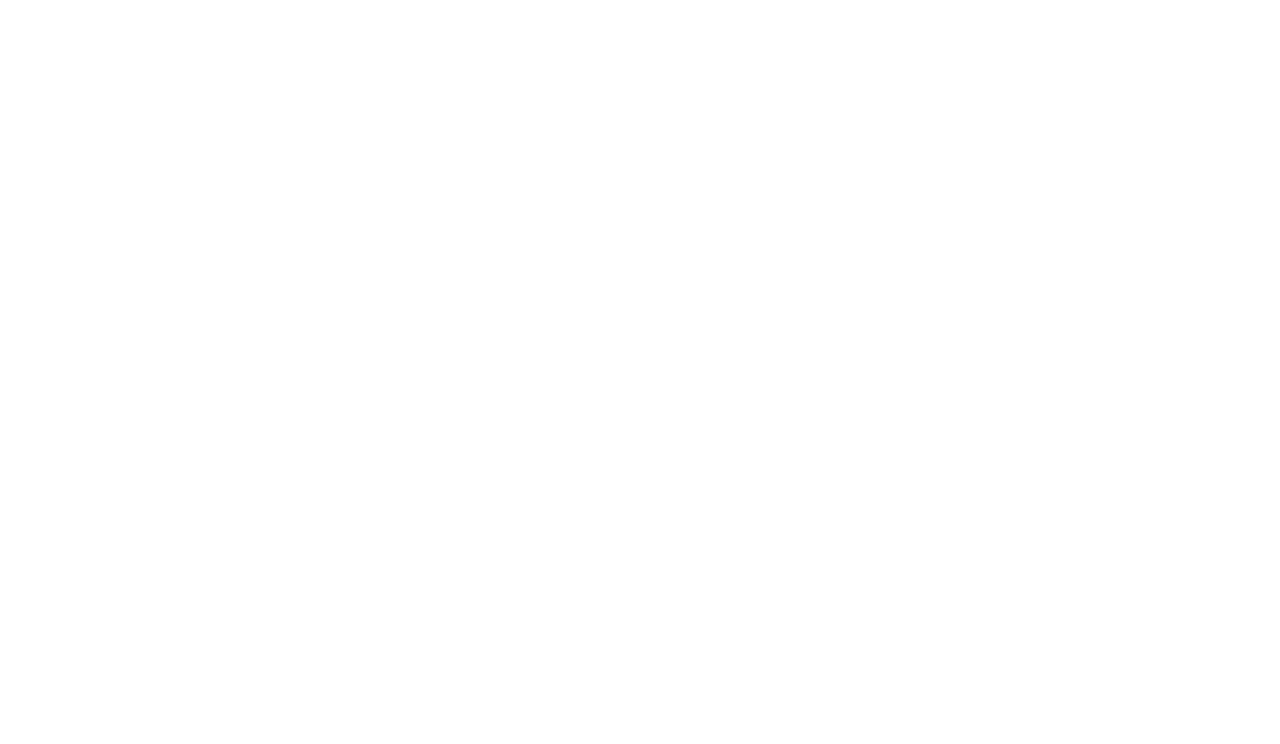
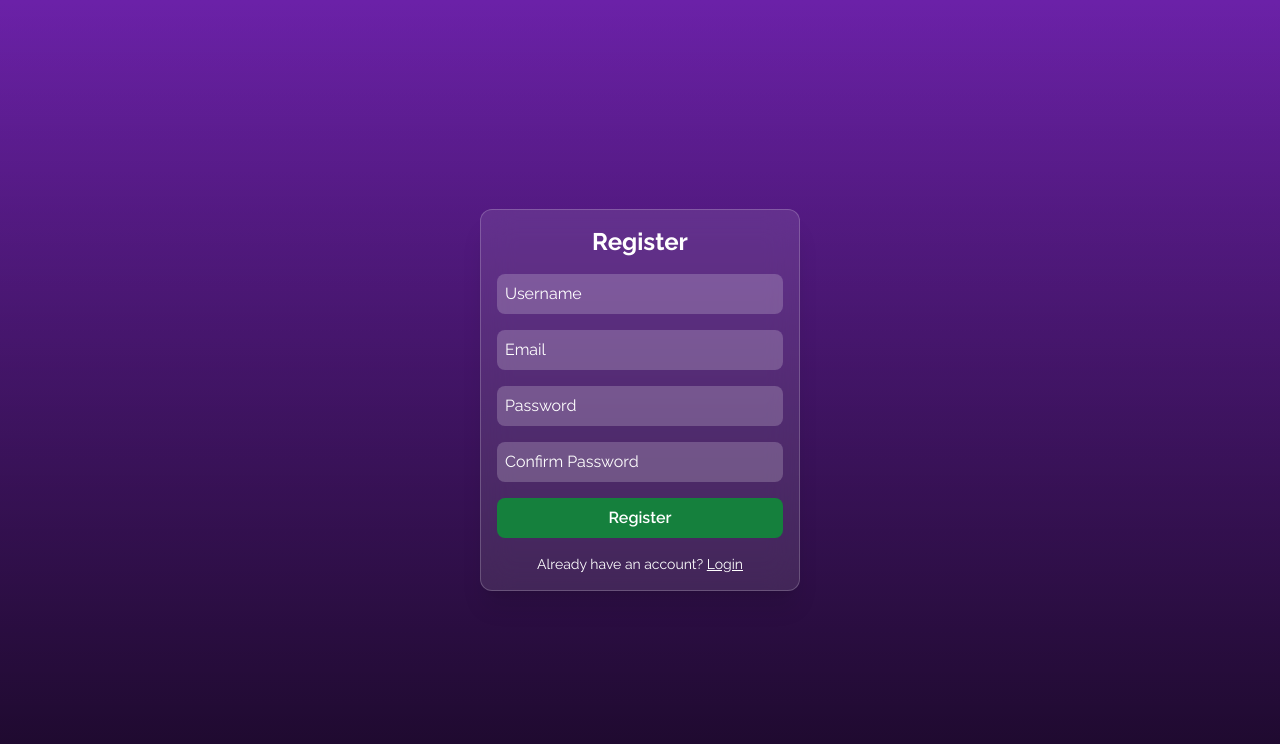
Before and after one commit to benlahsar/bio-et-bien-etre, a React (Vite) app: page /register in a window 1280 px wide. Before the commit this address had no page. Shown: the top 744 px of the page. Built offline with nearby package versions, Linux system fonts and the light colour scheme.

Commit message:
link auth with backend

```diff
--- a/package.json
+++ b/package.json
@@ -4,13 +4,14 @@
   "version": "0.0.0",
   "type": "module",
   "scripts": {
-    "dev": "vite",
+    "dev": "vite --port=3000",
     "build": "vite build",
     "lint": "eslint .",
     "preview": "vite preview"
   },
   "dependencies": {
     "@radix-ui/react-slot": "^1.1.0",
+    "axios": "^1.7.7",
     "class-variance-authority": "^0.7.0",
     "clsx": "^2.1.1",
     "lucide-react": "^0.454.0",
--- a/src/App.jsx
+++ b/src/App.jsx
@@ -3,6 +3,8 @@
 import MyAccount from './pages/MyAccount';
 import MyFavourites from './pages/MyFavourites';
 import MyCart from './pages/MyCart';
+import Login from './pages/Login';
+import Register from './pages/Register';
 
 function App() {
   return (
@@ -12,6 +14,8 @@
         <Route path="/account" element={<MyAccount />} />
         <Route path="/favorite" element={<MyFavourites />} />
         <Route path="/cart" element={<MyCart />} />
+        <Route path="/login" element={<Login />} />
+        <Route path="/register" element={<Register />} />
       </Routes>
     </Router>
   );
--- a/src/Login.jsx
+++ /dev/null
@@ -1,61 +0,0 @@
-import React from 'react';
-import bgImage from './assets/bg.png';
-
-function Login() {
-    return (
-        <div className="min-h-screen flex justify-center items-center relative bg-gradient-to-b from-purple-800 to-purple-900">
-            {/* Background Image */}
-            <div
-                className="absolute inset-0 bg-no-repeat bg-cover bg-center"
-                style={{ backgroundImage: `url(${bgImage})` }}
-            ></div>
-
-            {/* Overlay Gradient */}
-            <div className="absolute inset-0 bg-gradient-to-b from-transparent to-black opacity-70"></div>
-
-            {/* Login Card */}
-            <div className="relative z-10 bg-white bg-opacity-10 rounded-xl shadow-xl p-4 max-w-xs w-full backdrop-blur-lg border border-white border-opacity-20">
-                <h2 className="text-center text-2xl font-bold text-white mb-4">Login</h2>
-                <form>
-                    <div className="mb-4 relative">
-                        <input
-                            className="w-full p-2 rounded-lg bg-white bg-opacity-20 text-white placeholder-white focus:outline-none focus:ring-2 focus:ring-green-800"
-                            type="text"
-                            id="username"
-                            placeholder="Username"
-                        />
-                        <i className="absolute right-3 top-2 text-white font-normal not-italic">👤</i>
-                    </div>
-                    <div className="mb-4 relative">
-                        <input
-                            className="w-full p-2 rounded-lg bg-white bg-opacity-20 text-white placeholder-white focus:outline-none focus:ring-2 focus:ring-green-800"
-                            type="password"
-                            id="password"
-                            placeholder="Password"
-                        />
-                        <i className="absolute right-3 top-2 text-white font-normal not-italic">🔒</i>
-                    </div>
-                    <div className="flex justify-between items-center text-white text-sm mb-4">
-                        <label className="flex items-center">
-                            <input type="checkbox" className="mr-2" />
-                            Remember me
-                        </label>
-                        <a href="#" className="hover:underline hover:bg-green-90">Forgot password?</a>
-                    </div>
-                    <button
-                        type="submit"
-                        className="w-full bg-green-700 hover:bg-green-900 text-white p-2 rounded-lg font-semibold transition"
-                    >
-                        Login
-                    </button>
-                </form>
-                <p className="text-center text-white text-sm mt-4">
-                    Don't have an account? <a href="/register" className="underline hover:bg-green-900">Register</a>
-                </p>
-
-            </div>
-        </div>
-    );
-}
-
-export default Login;
--- /dev/null
+++ b/src/api/auth.js
@@ -0,0 +1,13 @@
+import axios from "axios";
+
+const api = axios.create({
+  baseURL: "http://localhost:8000",
+  withXSRFToken: true,
+  withCredentials: true,
+});
+
+export const getCSRFToken = () => {
+  return api.get("/sanctum/csrf-cookie");
+};
+
+export default api;
--- /dev/null
+++ b/src/pages/Login.jsx
@@ -0,0 +1,92 @@
+import React, { useState } from "react";
+import api from "../api/auth";
+// import bgImage from "./assets/bg.png";
+
+function Login() {
+  const [email, setEmail] = useState("");
+  const [password, setPassword] = useState("");
+
+  const login = async (e) => {
+    e.preventDefault();
+    try {
+      const response = await api.post("/login", {
+        email,
+        password,
+      });
+      console.log(response);
+    } catch (error) {
+      console.error(error);
+    }
+  };
+
+  return (
+    <div className="min-h-screen flex justify-center items-center relative bg-gradient-to-b from-purple-800 to-purple-900">
+      {/* Background Image */}
+      <div
+        className="absolute inset-0 bg-no-repeat bg-cover bg-center"
+        // style={{ backgroundImage: `url(${bgImage})` }}
+      ></div>
+
+      {/* Overlay Gradient */}
+      <div className="absolute inset-0 bg-gradient-to-b from-transparent to-black opacity-70"></div>
+
+      {/* Login Card */}
+      <div className="relative z-10 bg-white bg-opacity-10 rounded-xl shadow-xl p-4 max-w-xs w-full backdrop-blur-lg border border-white border-opacity-20">
+        <h2 className="text-center text-2xl font-bold text-white mb-4">
+          Login
+        </h2>
+        <form onSubmit={login}>
+          <div className="mb-4 relative">
+            <input
+              className="w-full p-2 rounded-lg bg-white bg-opacity-20 text-white placeholder-white focus:outline-none focus:ring-2 focus:ring-green-800"
+              type="text"
+              id="email"
+              placeholder="Email"
+              value={email}
+              onChange={(e) => setEmail(e.target.value)}
+            />
+            <i className="absolute right-3 top-2 text-white font-normal not-italic">
+              👤
+            </i>
+          </div>
+          <div className="mb-4 relative">
+            <input
+              className="w-full p-2 rounded-lg bg-white bg-opacity-20 text-white placeholder-white focus:outline-none focus:ring-2 focus:ring-green-800"
+              type="password"
+              id="password"
+              placeholder="Password"
+              value={password}
+              onChange={(e) => setPassword(e.target.value)}
+            />
+            <i className="absolute right-3 top-2 text-white font-normal not-italic">
+              🔒
+            </i>
+          </div>
+          <div className="flex justify-between items-center text-white text-sm mb-4">
+            <label className="flex items-center">
+              <input type="checkbox" className="mr-2" />
+              Remember me
+            </label>
+            <a href="#" className="hover:underline hover:bg-green-90">
+              Forgot password?
+            </a>
+          </div>
+          <button
+            type="submit"
+            className="w-full bg-green-700 hover:bg-green-900 text-white p-2 rounded-lg font-semibold transition"
+          >
+            Login
+          </button>
+        </form>
+        <p className="text-center text-white text-sm mt-4">
+          Don't have an account?{" "}
+          <a href="/register" className="underline hover:bg-green-900">
+            Register
+          </a>
+        </p>
+      </div>
+    </div>
+  );
+}
+
+export default Login;
--- a/src/Register.jsx
+++ b/src/pages/Register.jsx
@@ -1,24 +1,50 @@
 // src/Register.js
-import React from 'react';
-import bgImage from './assets/bg.png';
+import React, { useState } from "react";
+import api, { getCSRFToken } from "../api/auth";
+// import bgImage from "./assets/bg.png";
 
 function Register() {
+  const [username, serUsername] = useState("");
+  const [email, setEmail] = useState("");
+  const [password, setPassword] = useState("");
+  const [password_confirmation , setPassword_confirmation ] = useState("");
+
+  const register = async (e) => {
+    e.preventDefault();
+    await getCSRFToken();
+    try {
+      const respnse = await api.post("/register", {
+        name: username,
+        email: email,
+        password: password,
+        password_confirmation : password_confirmation ,
+      });
+      console.log(respnse.data);
+    } catch (error) {
+      console.error(error);
+    }
+  };
+
   return (
     <div className="min-h-screen flex justify-center items-center relative bg-gradient-to-b from-purple-800 to-purple-900">
       <div
         className="absolute inset-0 bg-no-repeat bg-cover bg-center"
-        style={{ backgroundImage: `url(${bgImage})` }}
+        // style={{ backgroundImage: `url(${bgImage})` }}
       ></div>
       <div className="absolute inset-0 bg-gradient-to-b from-transparent to-black opacity-70"></div>
 
       <div className="relative z-10 bg-white bg-opacity-10 rounded-xl shadow-xl p-4 max-w-xs w-full backdrop-blur-lg border border-white border-opacity-20">
-        <h2 className="text-center text-2xl font-bold text-white mb-4">Register</h2>
-        <form>
+        <h2 className="text-center text-2xl font-bold text-white mb-4">
+          Register
+        </h2>
+        <form onSubmit={register}>
           <div className="mb-4">
             <input
               className="w-full p-2 rounded-lg bg-white bg-opacity-20 text-white placeholder-white focus:outline-none focus:ring-2 focus:ring-green-800"
               type="text"
               placeholder="Username"
+              value={username}
+              onChange={(e) => serUsername(e.target.value)}
             />
           </div>
           <div className="mb-4">
@@ -26,6 +52,8 @@
               className="w-full p-2 rounded-lg bg-white bg-opacity-20 text-white placeholder-white focus:outline-none focus:ring-2 focus:ring-green-800"
               type="email"
               placeholder="Email"
+              value={email}
+              onChange={(e) => setEmail(e.target.value)}
             />
           </div>
           <div className="mb-4">
@@ -33,6 +61,17 @@
               className="w-full p-2 rounded-lg bg-white bg-opacity-20 text-white placeholder-white focus:outline-none focus:ring-2 focus:ring-green-800"
               type="password"
               placeholder="Password"
+              value={password}
+              onChange={(e) => setPassword(e.target.value)}
+            />
+          </div>
+          <div className="mb-4">
+            <input
+              className="w-full p-2 rounded-lg bg-white bg-opacity-20 text-white placeholder-white focus:outline-none focus:ring-2 focus:ring-green-800"
+              type="password"
+              placeholder="Confirm Password"
+              value={password_confirmation}
+              onChange={(e) => setPassword_confirmation(e.target.value)}
             />
           </div>
           <button
@@ -43,7 +82,10 @@
           </button>
         </form>
         <p className="text-center text-white text-sm mt-4">
-          Already have an account? <a href="/login" className="underline hover:bg-green-900">Login</a>
+          Already have an account?{" "}
+          <a href="/login" className="underline hover:bg-green-900">
+            Login
+          </a>
         </p>
       </div>
     </div>
```
Also changed, not shown: 1 other file (tests, documents, lock files or other folders).
